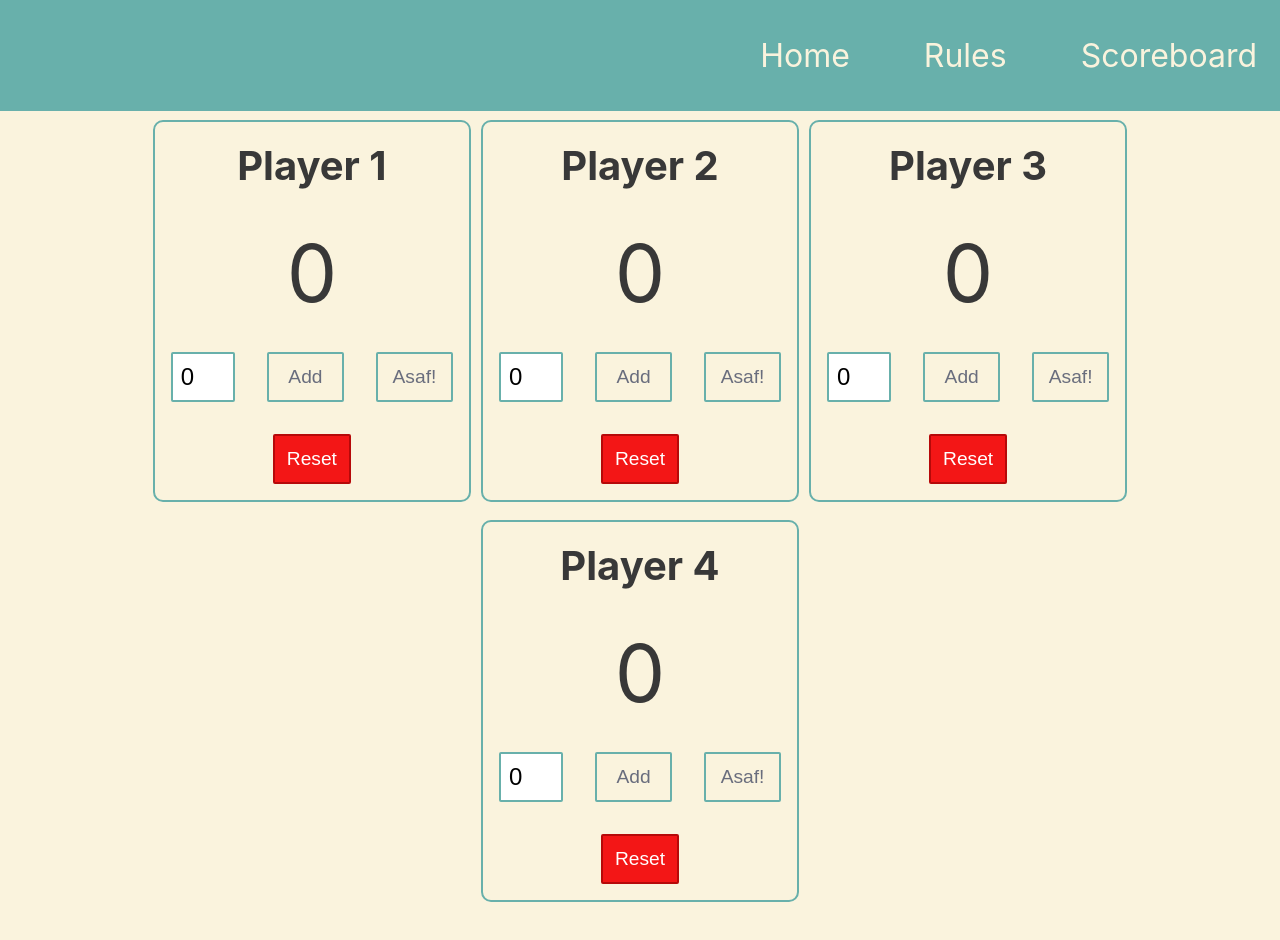
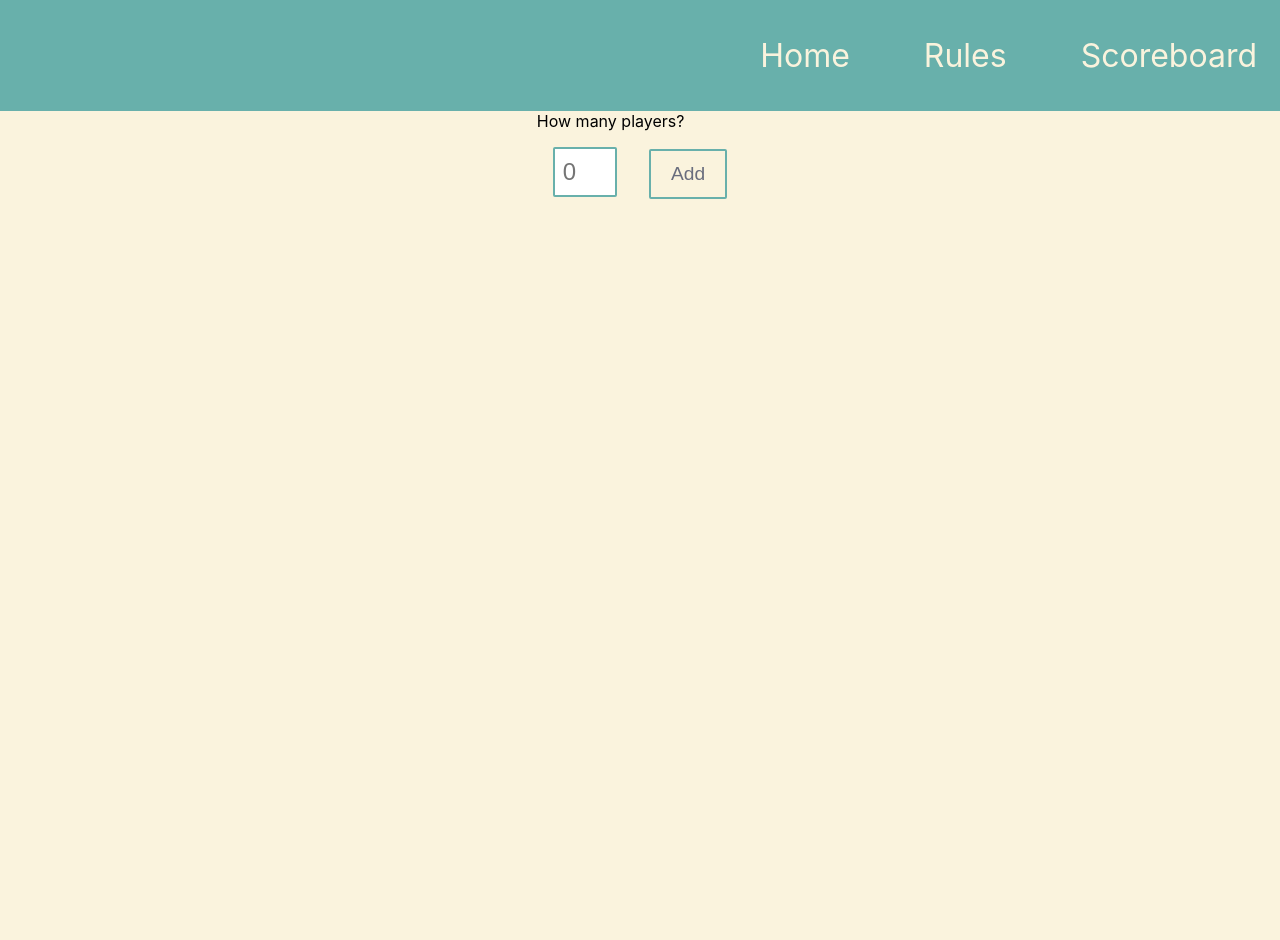
Before and after one commit to EllieD33/yaniv-react-app, a React (Create React App) app: page /pages/scoreboard in a window 1280 px wide. Shown: the top 940 px of the page. Before the commit the page ends 911 px from the top, so only its background shows below. Built offline with nearby package versions, Linux system fonts and the light colour scheme.

Commit message:
initial implementation of dynamic generation of player scorecards

```diff
--- /dev/null
+++ b/src/components/NumberOfPlayers.css
@@ -0,0 +1,38 @@
+input::-webkit-outer-spin-button,
+input::-webkit-inner-spin-button {
+    -webkit-appearance: none;
+    margin: 0;
+}
+
+input[type=number] {
+    -moz-appearance: textfield;
+}
+
+form {
+    display: flex;
+    flex-direction: column;
+    align-items: center;
+}
+
+label {
+    padding-top: 2rem;
+    text-align: center;
+}
+
+.form-container {
+    display: flex;
+    justify-content: center;
+    align-items: center;
+
+}
+
+.centre-container-items {
+    display: flex;
+    align-items: center;
+    flex-direction: column;
+}
+
+.input-container {
+    display: flex;
+    align-items: center;
+}
--- /dev/null
+++ b/src/components/NumberOfPlayers.js
@@ -0,0 +1,46 @@
+import React, { useState } from "react";
+import Button from "./Button";
+
+function NumberOfPlayers ({ onChange }) {
+    const [numberOfPlayers, setNumberOfPlayers] = useState("");
+
+    const handleChange = (event) => {
+        const { value } = event.target;
+        setNumberOfPlayers(parseInt(value));
+    };
+
+    const handleClick = () => {
+        console.log(numberOfPlayers);
+        onChange(numberOfPlayers);
+    };
+
+    const handleSubmit = (event) => {
+        event.preventDefault();
+    }
+
+    return (
+        <div className="form-container">
+            <form onSubmit={handleSubmit}>
+            <div className="centre-container-items">
+                <label htmlFor="numberOfPlayers">How many players?</label>
+            </div>
+            <div className="centre-container-items">
+                <div className="input-container">
+                        <input className="input"
+                        type="number"
+                        inputMode="numeric"
+                        pattern="[0-9]*"
+                        id="numberOfPlayers"
+                        placeholder="0"
+                        value={numberOfPlayers}
+                        onChange={handleChange}
+                    ></input>
+                    <Button text="Add" onClick={handleClick}/>
+                </div>
+            </div>
+            </form>
+        </div>
+    );
+}
+
+export default NumberOfPlayers
--- a/src/pages/scoreboard.js
+++ b/src/pages/scoreboard.js
@@ -1,18 +1,36 @@
+import React, { useState } from "react";
 import NavBar from "../components/NavBar";
 import PlayerScoreCard from "../components/PlayerScoreCard";
+import NumberOfPlayers from "../components/NumberOfPlayers";
 import "./scoreboard.css"
 
 const Scoreboard = () => {
+    const [numberOfPlayers, setNumberOfPlayers] = useState(0);
+    const handleNumberOfPlayersChange = (value) => {
+        console.log("Number of players:", value);
+        setNumberOfPlayers(value);
+    };
+
+    const generatePlayerNames = () => {
+        const playerNames = [];
+        for (let i = 1; i <= numberOfPlayers; i++) {
+            playerNames.push(`Player ${i}`);
+        }
+        return playerNames;
+    };
+
     return (
         <div>
             <nav>
                 <NavBar/>
             </nav>
+            <div className="flex-scorecards">
+                <NumberOfPlayers onChange={handleNumberOfPlayersChange}/>
+            </div>
             <main className="flex-scorecards">
-                <PlayerScoreCard text="Player 1" />
-                <PlayerScoreCard text="Player 2" />
-                <PlayerScoreCard text="Player 3" />
-                <PlayerScoreCard text="Player 4" />
+            {generatePlayerNames().map((PlayerName, index) => (
+                    <PlayerScoreCard key={index} text={PlayerName} />
+                ))}
             </main>
         </div>
     );
```
